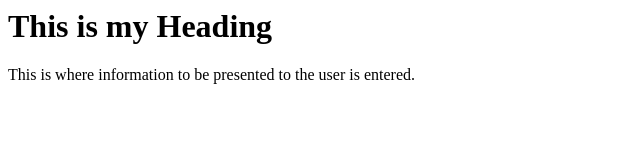
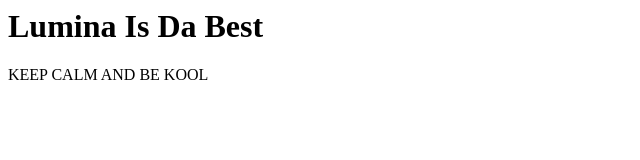
Before and after one commit to Lumina0/tempo, a plain HTML site: page index.html in a window 1280 px wide. Shown: the whole page, without its empty margins (0-640 px from the left). Drawn offline with Linux system fonts and the light colour scheme.

Commit message:
Update index.html

```diff
--- a/index.html
+++ b/index.html
@@ -5,7 +5,6 @@ The title of the webpage
 </title>
 </head>
 <body>
-<h1>This is my Heading</h1>
-This is where information to be presented to the user is entered.
-</body>
+<h1>Lumina Is Da Best</h1>
+KEEP CALM AND BE KOOL
 </html>
```
